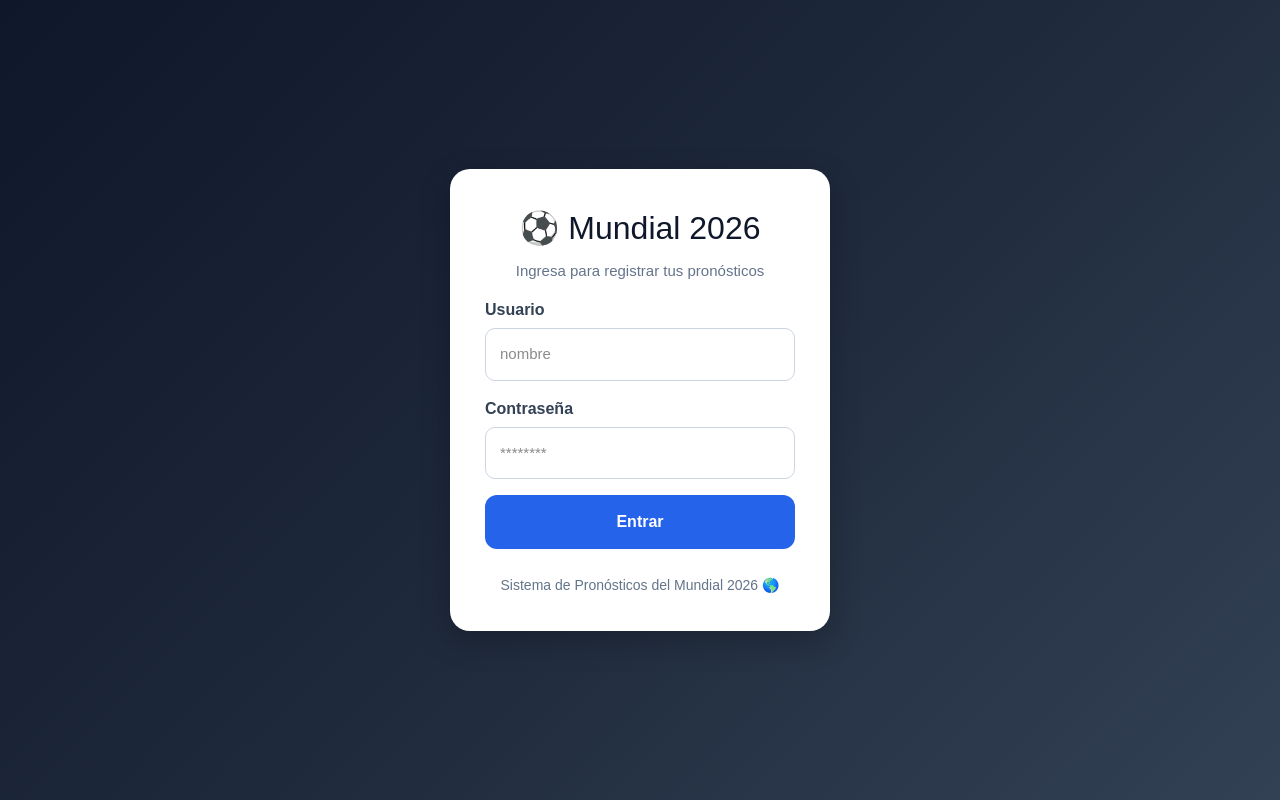
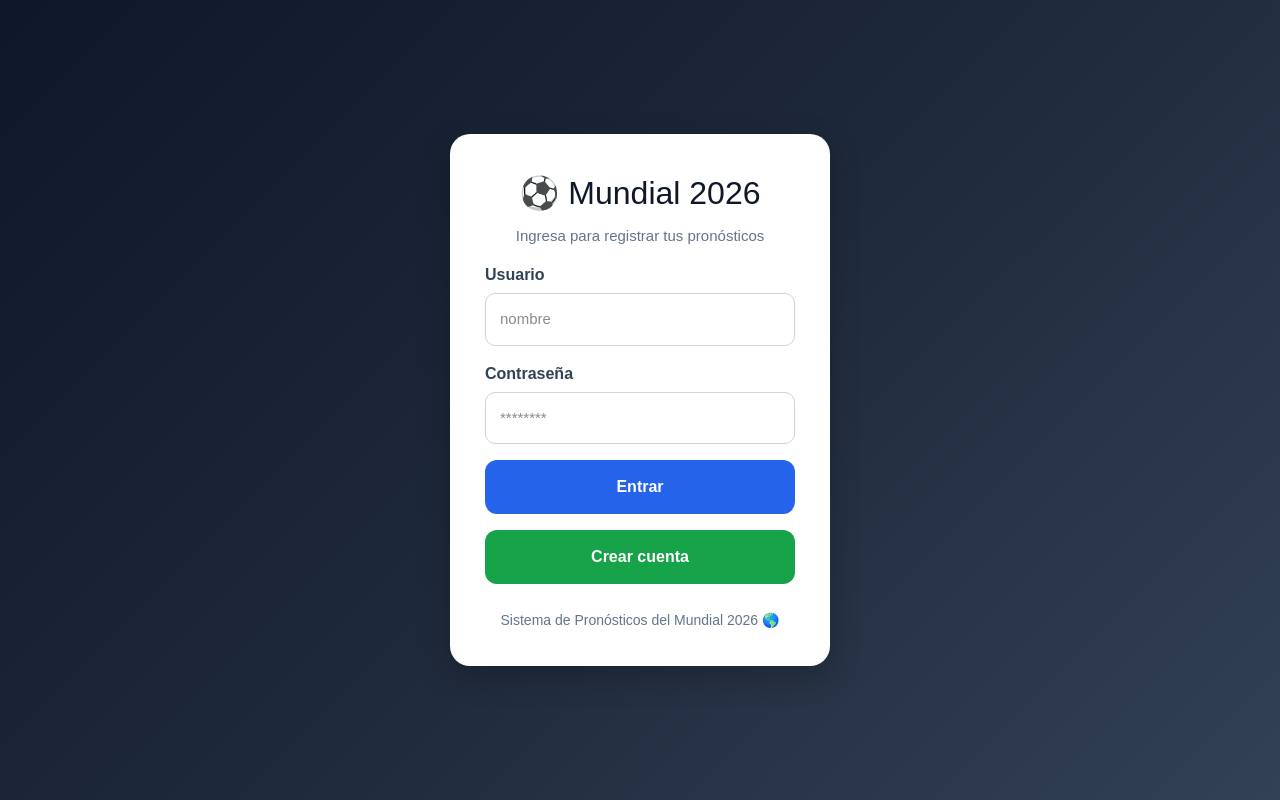
Before and after one commit to BrunoAntonio1486/mundial-2026, a Next.js app: page /login in a window 1280 px wide. Built offline with nearby package versions, Linux system fonts and the light colour scheme; no server answers.

Commit message:
Cambios ingreso 1

```diff
--- a/app/login/page.tsx
+++ b/app/login/page.tsx
@@ -108,7 +108,9 @@ export default function Login() {
     borderRadius: 10,
     border: '1px solid #cbd5e1',
     fontSize: 15,
-              outline: 'none'
+    outline: 'none',
+    color: '#0f172a',
+    background: 'white'
   }}
 />
         </div>
@@ -136,7 +138,9 @@ export default function Login() {
     borderRadius: 10,
     border: '1px solid #cbd5e1',
     fontSize: 15,
-              outline: 'none'
+    outline: 'none',
+    color: '#0f172a',
+    background: 'white'
   }}
 />
         </div>
@@ -160,6 +164,22 @@ export default function Login() {
           {loading ? 'Ingresando...' : 'Entrar'}
         </button>
 
+        <button
+  onClick={() => router.push('/register')}
+  style={{
+    background: '#16a34a',
+    color: 'white',
+    border: 'none',
+    padding: 15,
+    borderRadius: 12,
+    fontSize: 16,
+    fontWeight: 'bold',
+    cursor: 'pointer'
+  }}
+>
+  Crear cuenta
+</button>
+
         <p
           style={{
             textAlign: 'center',
```
Lines whose indentation alone changed are shown as unchanged.
